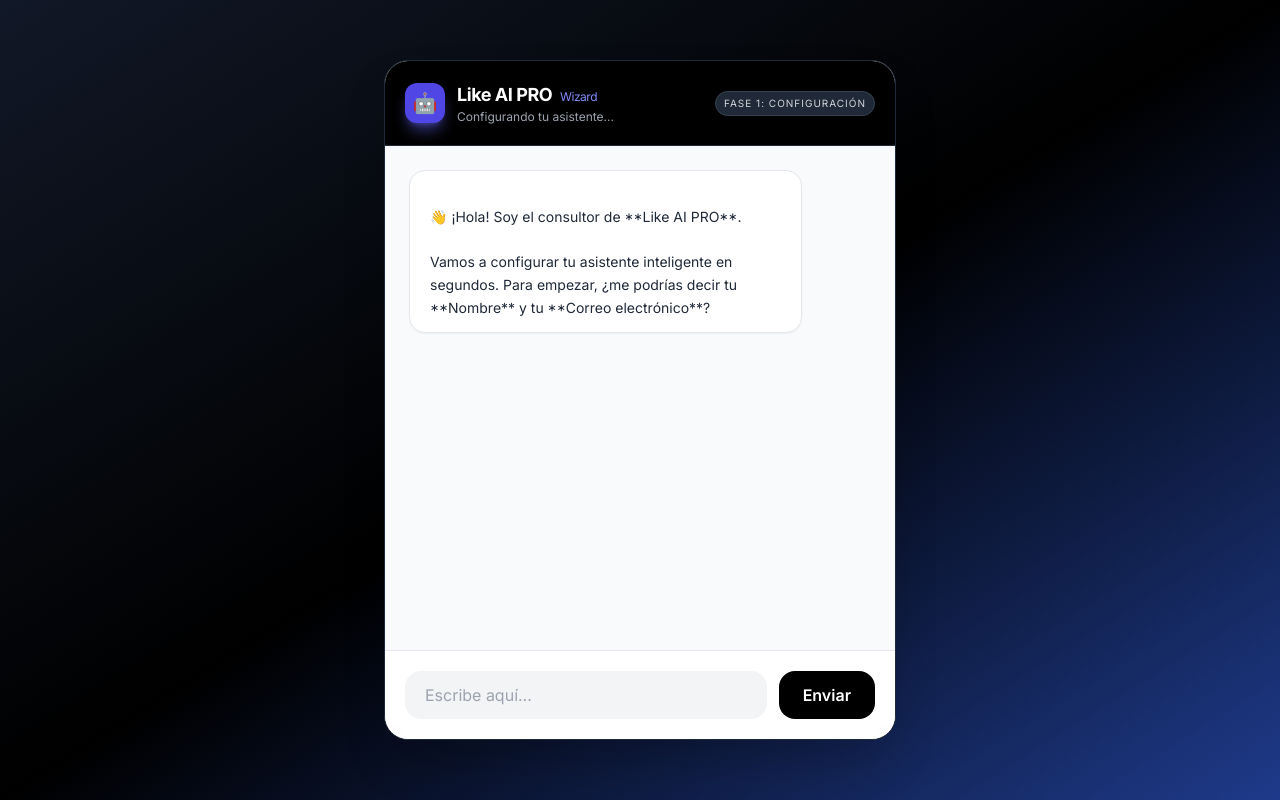
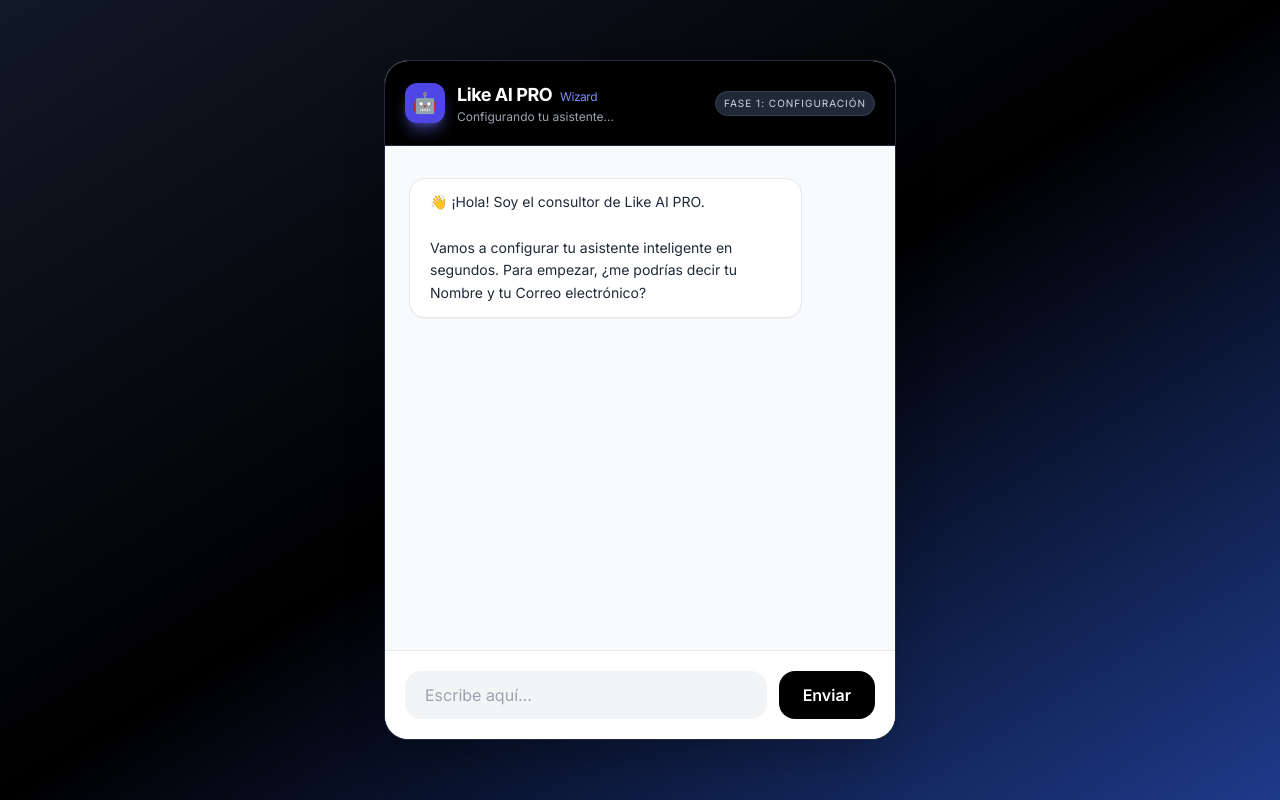
Before and after one commit to iCesar98/wizard-likeaipro, a website: page public/index.html in a window 1280 px wide. Drawn offline with nearby package versions, Linux system fonts and the light colour scheme.

Commit message:
front: final fix index.html

```diff
--- a/public/index.html
+++ b/public/index.html
@@ -97,13 +97,21 @@ const statusText = document.getElementById("status-text");
 
 function addMessage(role, text) {
   const isBot = role === "bot";
+
+  // LIMPIEZA DE TEXTO:
+  // 1. Quitamos los asteriscos de negrita (**)
+  // 2. Quitamos espacios en blanco al inicio y final (.trim())
+  let cleanText = text.replace(/\*\*/g, '').trim();
+
   const div = document.createElement("div");
-  div.className = `flex ${isBot ? "" : "justify-end"} animate-fade-in`;
+  div.className = `flex ${isBot ? "" : "justify-end"} animate-fade-in my-2`; // Añadido 'my-2' para separación vertical
+
+  // Ajustado el CSS para que el texto se alinee perfectamente
   div.innerHTML = `
-    <div class="${isBot ? "bg-white border border-gray-200 text-gray-800 shadow-sm" : "bg-black text-white shadow-md"} px-5 py-3 rounded-2xl max-w-[85%] whitespace-pre-line text-sm leading-relaxed">
-      ${text}
-    </div>
+    <div class="${isBot ? "bg-white border border-gray-200 text-gray-800" : "bg-black text-white"} px-5 py-3 rounded-2xl max-w-[85%] text-sm leading-relaxed shadow-sm break-words">
+      ${cleanText.replace(/\n/g, '<br>')} </div>
   `;
+
   chat.appendChild(div);
   chat.scrollTop = chat.scrollHeight;
 }
```
